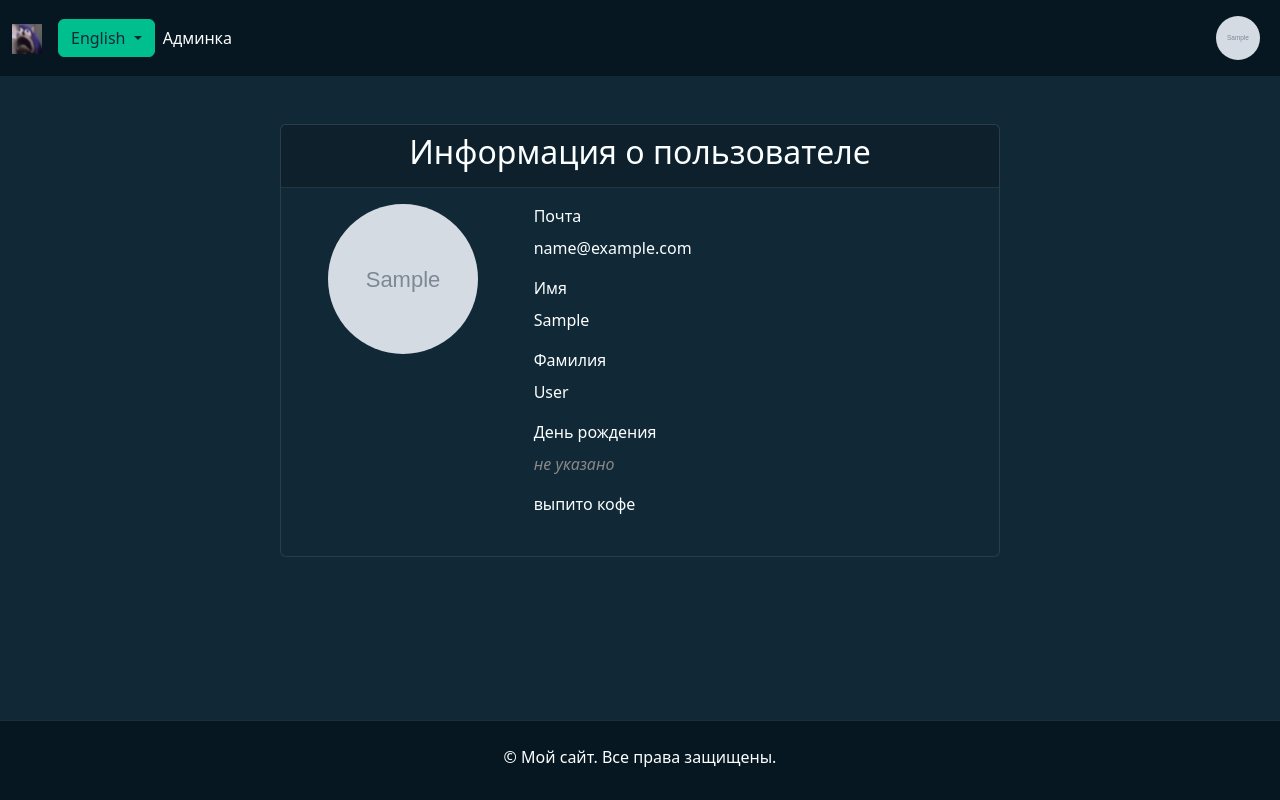
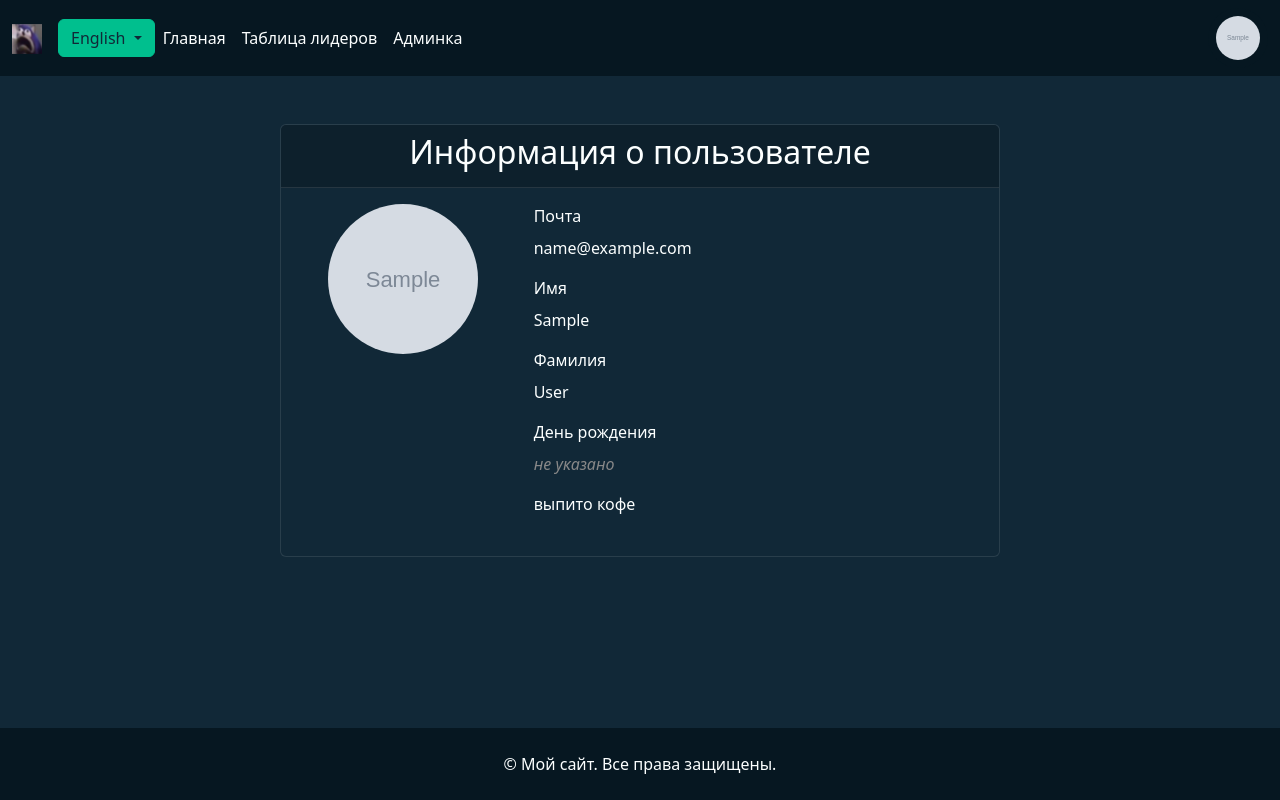
Before and after one commit to py-cyber/YandexCourseDjango2025, a Django app: page /users/users/1/ in a window 1280 px wide. Run offline with Django 5.2, Linux system fonts and the light colour scheme; tables that the repository leaves empty hold one stand-in row (values such as "Sample post"); grey boxes marked "Sample" are stand-in pictures; some libraries are stand-ins or nearby versions.

Commit message:
add homepage

```diff
--- a/clash_of_code/clash_of_code/urls.py
+++ b/clash_of_code/clash_of_code/urls.py
@@ -4,5 +4,6 @@ from django.urls import include, path
 urlpatterns = [
     path('admin/', admin.site.urls),
     path('users/', include('users.urls')),
+    path('', include('homepage.urls')),
     path('i18n/', include('django.conf.urls.i18n')),
 ]
--- /dev/null
+++ b/clash_of_code/homepage/apps.py
@@ -0,0 +1,6 @@
+from django.apps import AppConfig
+
+
+class HomepageConfig(AppConfig):
+    default_auto_field = 'django.db.models.BigAutoField'
+    name = 'homepage'
--- /dev/null
+++ b/clash_of_code/homepage/urls.py
@@ -0,0 +1,9 @@
+from django.urls import path
+
+from homepage import views
+
+app_name = 'homepage'
+
+urlpatterns = [
+    path('', views.home, name='home'),
+]
--- a/clash_of_code/static/css/base.css
+++ b/clash_of_code/static/css/base.css
@@ -9,13 +9,15 @@
 }
 
 main {
-    flex: 1;
+    flex: 1 0 auto;
 }
 
 body {
   background-color: var(--bs-dark) !important;
   color: var(--bs-body-color) !important;
   min-height: 100vh;
+  display: flex;
+  flex-direction: column;
 }
 
 .navbar {
@@ -105,7 +107,8 @@ body {
 
 .btn-primary:hover {
   background-color: var(--bs-secondary);
-  color: #112837;
+  border-color: var(--bs-primary);
+  color: #fcffff;
 }
 
 .btn-outline-primary {
@@ -116,7 +119,7 @@ body {
 
 .btn-outline-primary:hover {
   background-color: var(--bs-primary);
-  color: #112837;
+  color: #fcffff;
 }
 
 .btn-danger {
--- a/clash_of_code/static/css/footer.css
+++ b/clash_of_code/static/css/footer.css
@@ -1,11 +1,3 @@
-footer {
-    flex-shrink: 0;
-    background-color: var(--bs-dark-secondary) !important;
-    color: var(--text-primary) !important;
-    padding: 1.5rem 0;
-    margin-top: auto;
-    border-top: 1px solid rgba(255, 255, 255, 0.1);
-}
 .js-only {
     display: none;
 }
--- a/clash_of_code/templates/base.html
+++ b/clash_of_code/templates/base.html
@@ -11,11 +11,11 @@
         <link rel="stylesheet" href="{% static 'css/base.css' %}">
         <link rel="icon" href="{% static 'images/favicon.ico' %}" type="image">
     </head>
-    <body>
+    <body class="d-flex flex-column h-100">
 
     {% include 'includes/header.html' %}
 
-    <main class="container">
+    <main class="container flex-shrink-0">
         {% block content %}
         {% endblock %}
     </main>
--- a/clash_of_code/templates/includes/footer.html
+++ b/clash_of_code/templates/includes/footer.html
@@ -1,16 +1,16 @@
 {% load static %}
-<footer class="mt-5 py-4 bg-light js-only" style="background-color: #061721 !important; position: absolute; left: 0; bottom: 0; width: 100%; height: 80px;">
+<footer class="footer mt-auto py-4 bg-light js-only" style="background-color: #061721 !important;">
     <div class="container text-center">
-        <p>&copy; <span id="year" data-time="{% now 'Y-m-d H:i:s' %}"></span> Мой сайт. Все права защищены.</p>
+        <p class="mb-0">&copy; <span id="year" data-time="{% now 'Y-m-d H:i:s' %}"></span> Мой сайт. Все права защищены.</p>
     </div>
 </footer>
 
 <script src="{% static 'js/footer.js' %}"></script>
 
 <noscript>
-    <footer class="mt-5 py-4 bg-light">
+    <footer class="footer mt-auto py-4 bg-light">
         <div class="container text-center">
-            <p>&copy; {% now "Y" %} Мой сайт. Все права защищены.</p>
+            <p class="mb-0">&copy; {% now "Y" %} Мой сайт. Все права защищены.</p>
         </div>
     </footer>
 </noscript>
--- a/clash_of_code/templates/includes/header.html
+++ b/clash_of_code/templates/includes/header.html
@@ -37,6 +37,17 @@
 
             <div class="collapse navbar-collapse" id="navbarNav">
                 <ul class="navbar-nav me-auto">
+
+                    <li>
+                        <a class="nav-link {% if request.resolver_match.view_name == 'homepage:home' %}active{% endif %}" {% if not request.resolver_match.view_name == 'homepage:home' %} href="{% url 'homepage:home' %}" {% endif %}>
+                            {% translate "Главная" %}
+                        </a>
+                    </li>
+                    <li>
+                        <a class="nav-link {% if request.resolver_match.view_name == 'user_list' %}active{% endif %}" {% if not request.resolver_match.view_name == 'user_list' %} href="{% url 'user_list' %}" {% endif %}>
+                            {% translate "Таблица лидеров" %}
+                        </a>
+                    </li>
                     {% if user.is_superuser %}
                         <li>
                             <a class="nav-link {% if request.resolver_match.view_name == 'admin:index' %}active{% endif %}" {% if not request.resolver_match.view_name == 'admin:index' %} href="{% url 'admin:index' %}" {% endif %}>
--- a/clash_of_code/users/urls.py
+++ b/clash_of_code/users/urls.py
@@ -2,6 +2,7 @@ from django.contrib.auth import views as auth_views
 from django.urls import path
 
 from users import views
+
 
 urlpatterns = [
     path('signup/', views.signup, name='signup'),
--- a/pyproject.toml
+++ b/pyproject.toml
@@ -1,5 +1,5 @@
 [tool.flake8]
-application-import-names = ["clash_of_code", "users",]
+application-import-names = ["clash_of_code", "homepage", "users",]
 exclude = [".git","__pycache",".venv","*migrations/"]
 import-order-style = "google"
 max-line-length = 88
```
Also changed, not shown: clash_of_code/homepage/views.py (added, +16 -0 lines), clash_of_code/templates/homepage/home.html (added, +62 -0 lines), clash_of_code/homepage/__init__.py (added), clash_of_code/homepage/admin.py (added), clash_of_code/homepage/migrations/__init__.py (added), clash_of_code/homepage/models.py (added), clash_of_code/homepage/tests.py (added), clash_of_code/locale/en/LC_MESSAGES/django.po, clash_of_code/locale/ru/LC_MESSAGES/django.po, clash_of_code/static/images/sticker.webp (added).
